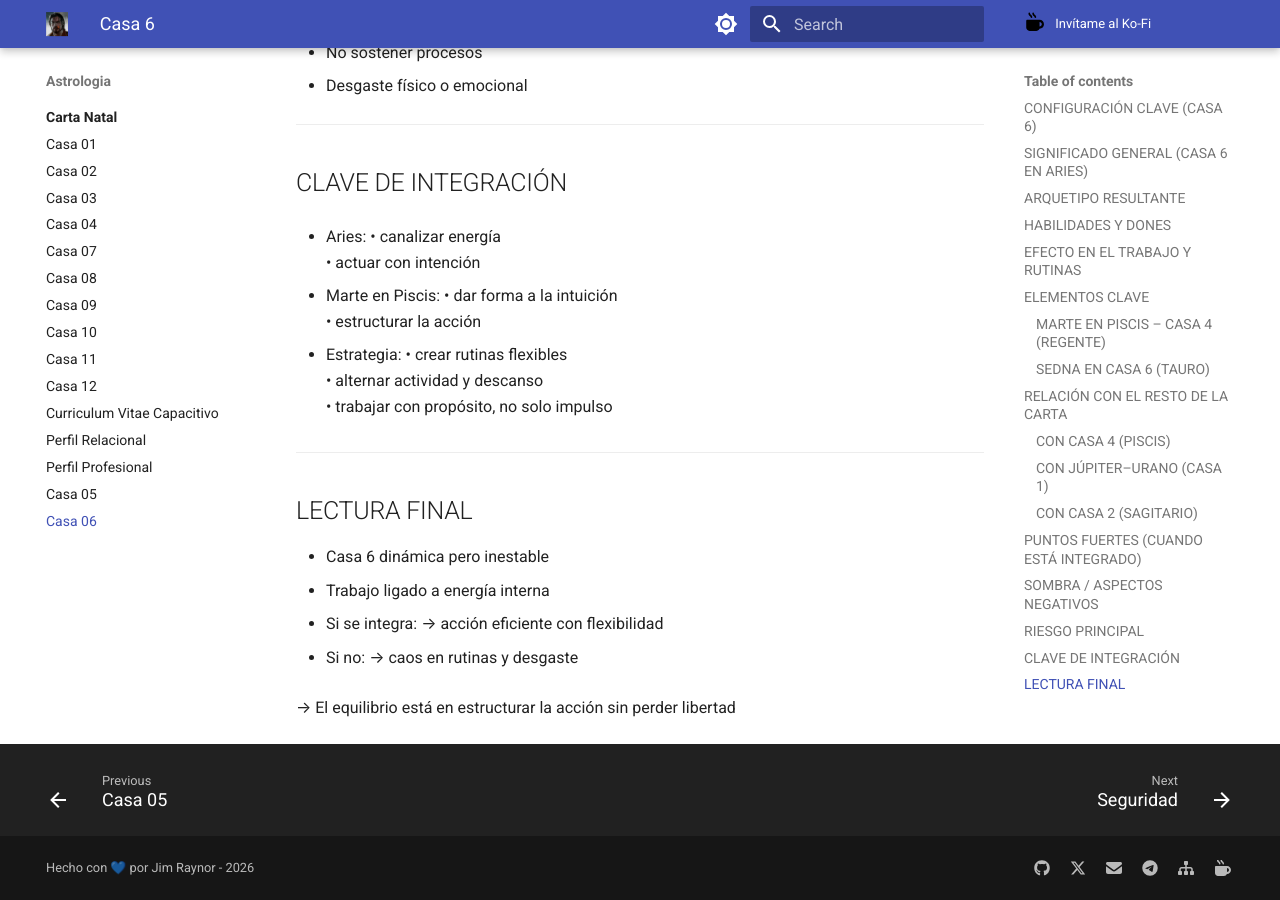
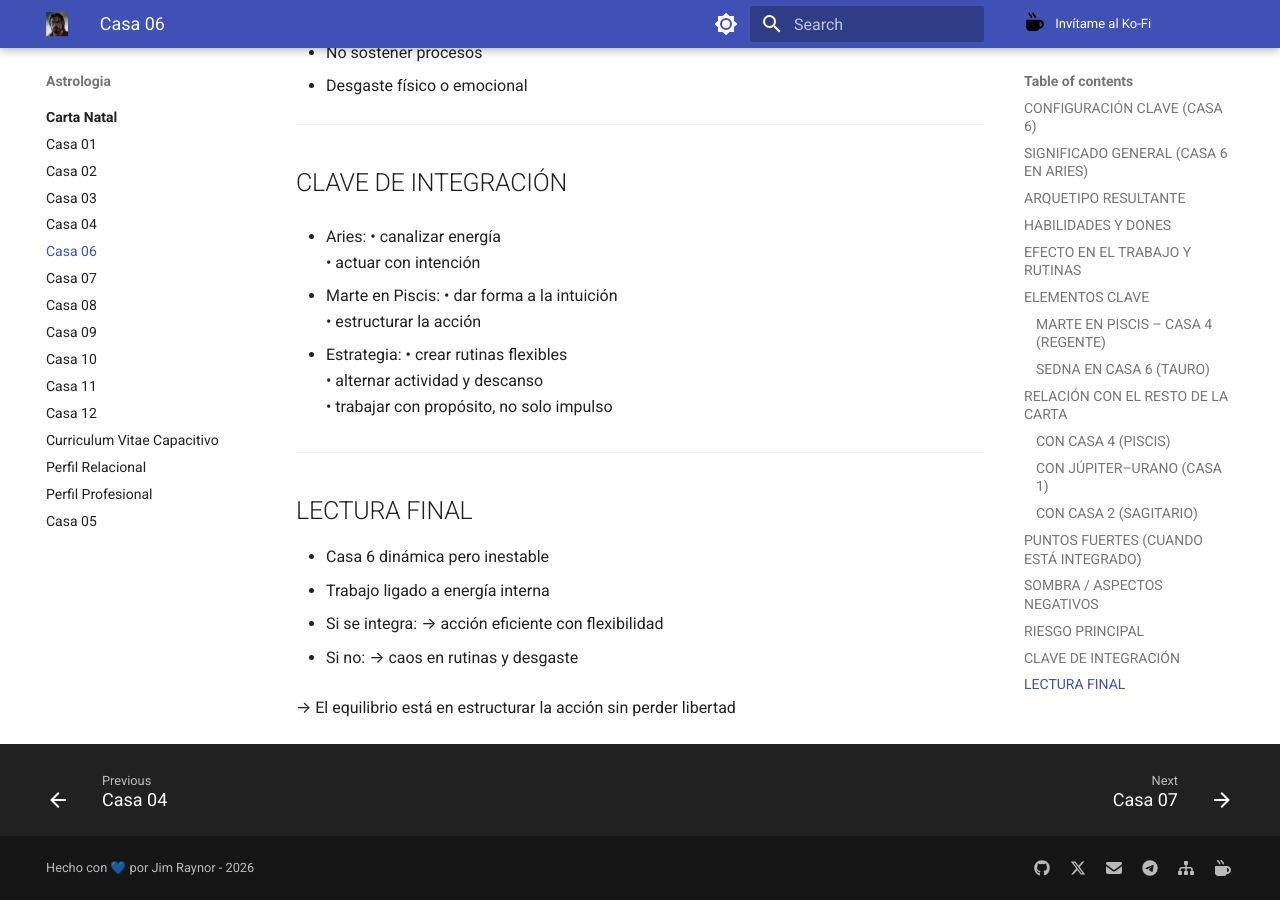
Before and after one commit to jimraynor88/blog, an MkDocs documentation site: the page built from docs/Astrologia/Carta_Natal/casa_06.md, in a window 1280 px wide and 900 px high, scrolled down 3761 px. Built offline with MkDocs 1.6.1 and Material for MkDocs 9.7.7, drawn with Linux system fonts in a browser that asks for light colours; some of the changed lines change nothing that is shown.

Commit message:
Update and rename docs/Astrologia/Carta_Natal/Casa_06/mi_casa_6.md to docs/Astrologia/Carta_Natal/casa_06.md

```diff
--- a/docs/Astrologia/Carta_Natal/Casa_06/mi_casa_6.md
+++ b/docs/Astrologia/Carta_Natal/casa_06.md
@@ -1,19 +1,4 @@
----
-layout: post
-tags: [Astrología, Carta Natal]
-categories: [Astrología/Carta Natal]
-#date: 2019-06-25 13:14:15
-#excerpt: ''
-#image: 'BASEURL/assets/blog/img/.png'
-#description:
-#permalink:
-title: 'Casa 6'
----
 
-
-
-
-----
 ## CONFIGURACIÓN CLAVE (CASA 6)
 - Casa 6 en Aries (cúspide ≈ 18° Aries)
 - Sin planetas tradicionales dentro de la casa
```
